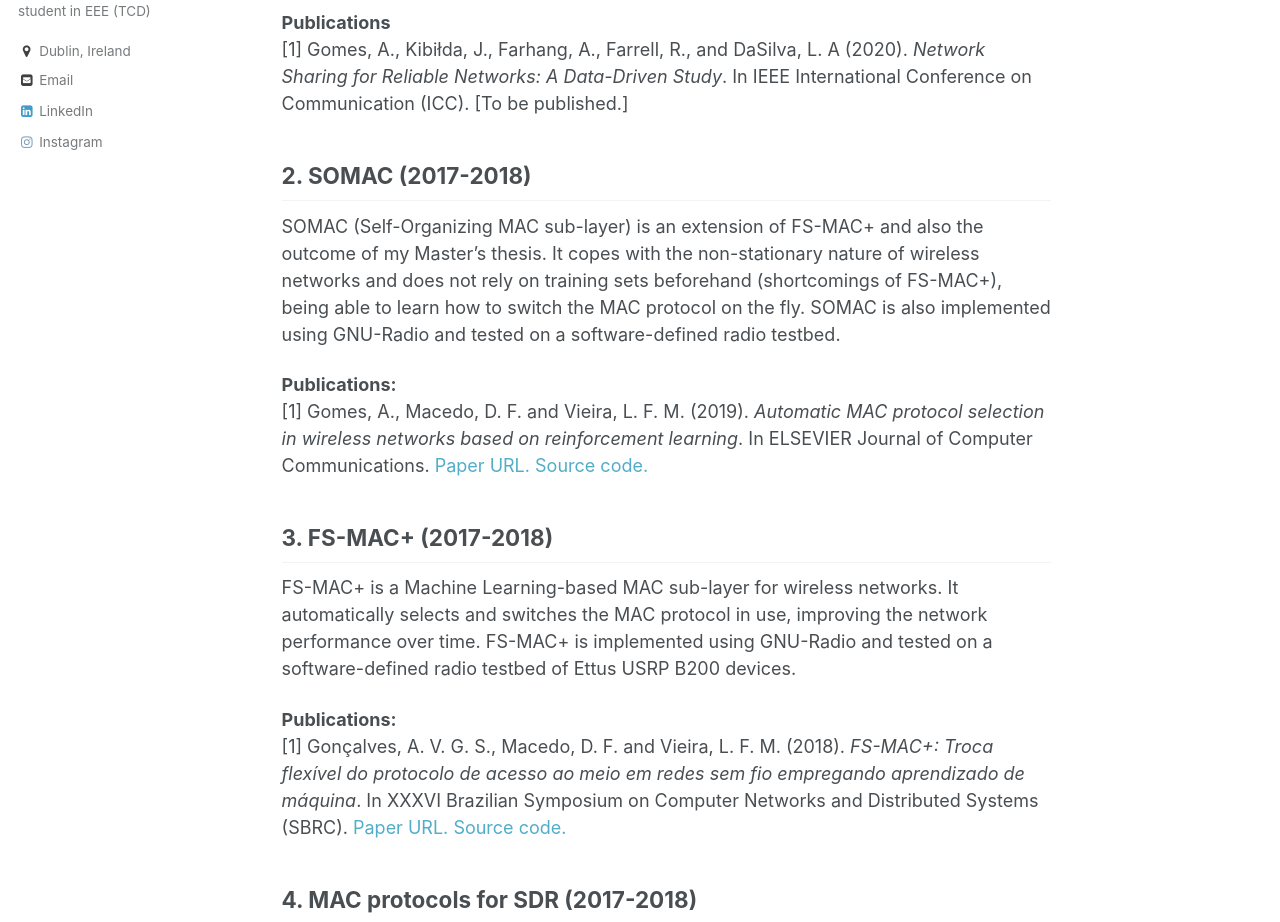
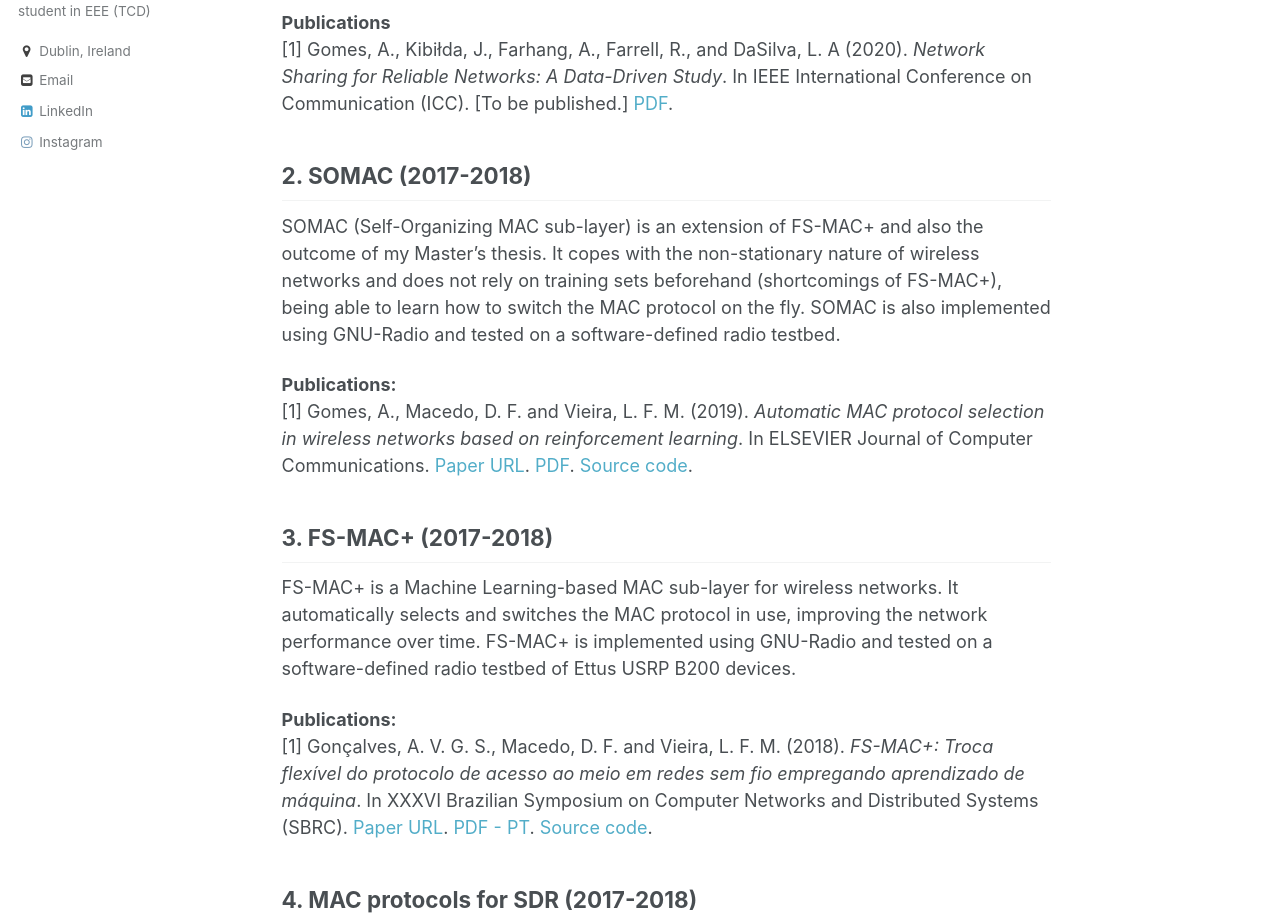
Before and after one commit to avgsg/avgsg.github.io, a Jekyll site: the page built from _pages/projects.md, in a window 1280 px wide and 1400 px high. Shown: the part 351-1273 px from the top of the window. Built offline with Jekyll 4.4.1, drawn with Linux system fonts in a browser that asks for light colours.

Commit message:
add pdf papers

```diff
--- a/_pages/projects.md
+++ b/_pages/projects.md
@@ -9,21 +9,21 @@
 I am a team member of the SATORI (smart networking in the era of AI) project, a joint research collaboration between Trinity College Dublin (Ireland) and Tsinghua University (China). For more details, visit [here](http://satori-project.net/).
 
 **Publications** <br>
-[1] Gomes, A., Kibiłda, J., Farhang, A., Farrell, R., and DaSilva, L. A (2020). _Network Sharing for Reliable Networks: A Data-Driven Study_. In IEEE International Conference on Communication (ICC). [To be published.]
+[1] Gomes, A., Kibiłda, J., Farhang, A., Farrell, R., and DaSilva, L. A (2020). _Network Sharing for Reliable Networks: A Data-Driven Study_. In IEEE International Conference on Communication (ICC). \[To be published.\] [PDF](./files/papers/icc_2020_net_sharing.pdf).
 
 ## 2. SOMAC (2017-2018)
 
 SOMAC (Self-Organizing MAC sub-layer) is an extension of FS-MAC+ and also the outcome of my Master's thesis. It copes with the non-stationary nature of wireless networks and does not rely on training sets beforehand (shortcomings of FS-MAC+), being able to learn how to switch the MAC protocol on the fly. SOMAC is also implemented using GNU-Radio and tested on a software-defined radio testbed.
 
 **Publications:** <br>
-[1] Gomes, A., Macedo, D. F. and Vieira, L. F. M. (2019). _Automatic MAC protocol selection in wireless networks based on reinforcement learning_. In ELSEVIER Journal of Computer Communications. [Paper URL.](https://www.sciencedirect.com/science/article/pii/S0140366419311284) [Source code.](https://github.com/avgsg/gr-somac) <br>
+[1] Gomes, A., Macedo, D. F. and Vieira, L. F. M. (2019). _Automatic MAC protocol selection in wireless networks based on reinforcement learning_. In ELSEVIER Journal of Computer Communications. [Paper URL](https://www.sciencedirect.com/science/article/pii/S0140366419311284). [PDF](./files/papers/somac_elsevier.pdf). [Source code](https://github.com/avgsg/gr-somac). <br>
 
 ## 3. FS-MAC+ (2017-2018)
 
 FS-MAC+ is a Machine Learning-based MAC sub-layer for wireless networks. It automatically selects and switches the MAC protocol in use, improving the network performance over time. FS-MAC+ is implemented using GNU-Radio and tested on a software-defined radio testbed of Ettus USRP B200 devices.
 
 **Publications:** <br>
-[1] Gonçalves, A. V. G. S., Macedo, D. F. and Vieira, L. F. M. (2018). _FS-MAC+: Troca flexível do protocolo de acesso ao meio em redes sem fio empregando aprendizado de máquina_. In XXXVI Brazilian Symposium on Computer Networks and Distributed Systems (SBRC). [Paper URL.](http://ojs.sbc.org.br/index.php/sbrc/article/view/2413) [Source code.](https://github.com/avgsg/FS-MACplus.git) <br>
+[1] Gonçalves, A. V. G. S., Macedo, D. F. and Vieira, L. F. M. (2018). _FS-MAC+: Troca flexível do protocolo de acesso ao meio em redes sem fio empregando aprendizado de máquina_. In XXXVI Brazilian Symposium on Computer Networks and Distributed Systems (SBRC). [Paper URL](http://ojs.sbc.org.br/index.php/sbrc/article/view/2413). [PDF - PT](./files/papers/fsmac+.pdf). [Source code](https://github.com/avgsg/FS-MACplus.git). <br>
 
 ## 4. MAC protocols for SDR (2017-2018)
 
```
Also changed, not shown: 3 other files.
